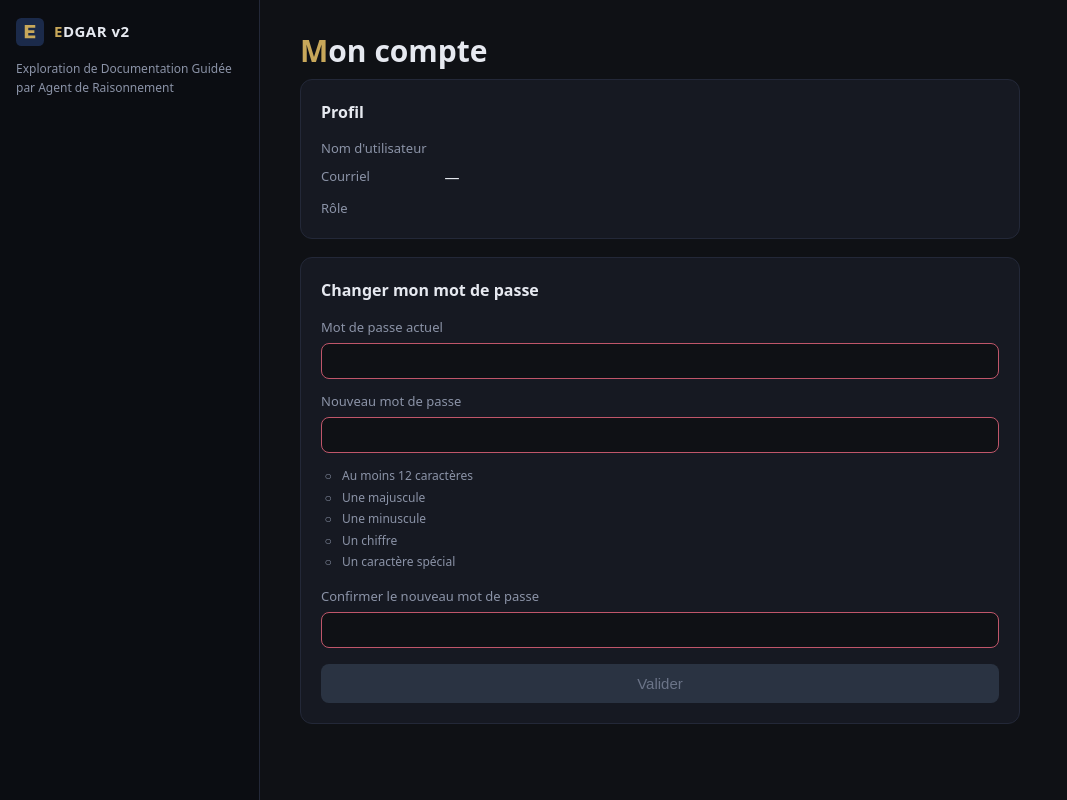
After one commit to guigou683/edgar2, a FastAPI app: template app/templates/account.html in a window 1280 px wide. The commit adds this page. Shown: the whole page, without its empty margins (0-1067 px from the left). Run offline with FastAPI, Linux system fonts and the light colour scheme; the template is opened without the code that fills it, so the values that code supplies are empty; parts of the project's set-up code (start-up, migrations or seed data) failed here and were passed over; some libraries are stand-ins or nearby versions.

Commit message:
v1.3.2 : gestion de compte (self-service et admin) et inscription contrôlée
Compte utilisateur (self-service)
- Nouvelle page « Mon compte » accessible à tout utilisateur connecté (profil +
  changement de mot de passe), avec lien dans la barre latérale.

Inscription
- Nom d'utilisateur au format « prenom.nom » : placeholder grisé, validation
  dynamique côté client et contrôle côté serveur.
- Validation dynamique des formulaires (inscription et mot de passe) : champs
  obligatoires entourés en rouge tant qu'ils sont invalides, checklist du mot de
  passe en direct (12 caractères, majuscule, minuscule, chiffre, spécial), et
  bouton d'envoi désactivé tant que tout n'est pas conforme.

Administration des comptes
- Modification de n'importe quel compte (nom d'utilisateur, courriel) pour
  corriger une erreur, avec contrôle d'unicité et de format.
- Suppression d'un compte en double geste : le bouton « Supprimer » n'apparaît
  qu'une fois le compte suspendu, avec fenêtre de confirmation ; suppression en
  cascade (sessions, réglages, conversations). Impossible de supprimer son propre
  compte ou un compte non suspendu.

Divers
- Version applicative portée à 1.3.2.

```diff
--- a/app/core/auth.py
+++ b/app/core/auth.py
@@ -73,6 +73,16 @@ _RE_UPPER = re.compile(r"[A-Z]")
 _RE_LOWER = re.compile(r"[a-z]")
 _RE_DIGIT = re.compile(r"[0-9]")
 _RE_SPECIAL = re.compile(r"[^A-Za-z0-9]")
+
+# Format « prenom.nom » (minuscules, éventuels traits d'union/apostrophes, un point séparateur).
+_RE_USERNAME = re.compile(r"^[a-zà-ÿ]+(?:[-'][a-zà-ÿ]+)*\.[a-zà-ÿ]+(?:[-'][a-zà-ÿ]+)*$")
+
+
+def validate_username_policy(username: str) -> tuple[bool, str]:
+    """Impose le format « prenom.nom » (minuscules) pour les demandes de compte."""
+    if not _RE_USERNAME.match(username or ""):
+        return False, "Le nom d'utilisateur doit être au format « prenom.nom » (en minuscules)."
+    return True, ""
 
 
 def validate_password_policy(password: str) -> tuple[bool, str]:
--- a/app/core/config.py
+++ b/app/core/config.py
@@ -12,7 +12,7 @@ from pathlib import Path
 class Settings:
     """Paramètres applicatifs résolus au démarrage."""
 
-    VERSION: str = "1.3.0"
+    VERSION: str = "1.3.2"
 
     # --- Services internes ---
     OLLAMA_URL: str = os.environ.get("OLLAMA_URL", "http://ollama:11434")
--- a/app/main.py
+++ b/app/main.py
@@ -330,6 +330,10 @@ async def register_submit(
         return _render_with_csrf(request, "auth/register.html",
                                  {"title": "Inscription",
                                   "error": "Vérifiez le nom d'utilisateur et la confirmation."})
+    ok_u, msg_u = auth.validate_username_policy(username)
+    if not ok_u:
+        return _render_with_csrf(request, "auth/register.html",
+                                 {"title": "Inscription", "error": msg_u})
     if "@" not in email or "." not in email.split("@")[-1]:
         return _render_with_csrf(request, "auth/register.html",
                                  {"title": "Inscription",
@@ -359,6 +363,18 @@ async def register_submit(
 # --------------------------------------------------------------------------
 # Changement de mot de passe (forcé au premier login admin)
 # --------------------------------------------------------------------------
+@app.get("/account")
+async def account_page(request: Request, changed: int = 0):
+    """Espace compte accessible à tout utilisateur connecté (profil + mot de passe)."""
+    user = auth.current_user(request)
+    if not user:
+        return RedirectResponse("/login", status_code=303)
+    return _render_with_csrf(request, "account.html", {
+        "title": "Mon compte", "user": user,
+        "confirm": "Mot de passe mis à jour." if changed else None,
+    })
+
+
 @app.get("/change-password")
 async def change_password_form(request: Request):
     user = auth.current_user(request)
@@ -396,10 +412,12 @@ async def change_password_submit(
     if new_password == current_password:
         return again("Le nouveau mot de passe doit différer de l'ancien.")
 
+    was_forced = bool(user["must_change_password"])
     db.update_password(user["id"], auth.hash_password(new_password), must_change=False)
     db.insert_audit("password_change", user["id"], user["username"],
                     client_ip(request), _ua(request), "")
-    return RedirectResponse("/", status_code=303)
+    # Changement forcé (1er login) -> accueil ; changement volontaire -> espace compte.
+    return RedirectResponse("/" if was_forced else "/account?changed=1", status_code=303)
 
 
 # --------------------------------------------------------------------------
@@ -830,10 +848,11 @@ async def admin_users_action(request: Request, user_id: int = Form(...),
     if not target:
         return RedirectResponse("/admin/users", status_code=303)
 
-    # Anti-verrouillage : un admin ne peut ni se suspendre ni se rétrograder lui-même.
-    if user_id == admin["id"] and action in ("suspend", "set_role"):
-        return users_page("Vous ne pouvez pas modifier votre propre rôle ni votre statut "
-                          "(sécurité anti-verrouillage).")
+    # Anti-verrouillage : un admin ne peut ni se suspendre, ni se rétrograder,
+    # ni se supprimer lui-même.
+    if user_id == admin["id"] and action in ("suspend", "set_role", "delete"):
+        return users_page("Vous ne pouvez pas modifier votre propre rôle, votre statut "
+                          "ni supprimer votre compte (sécurité anti-verrouillage).")
 
     if action == "activate":
         db.set_status(user_id, auth.STATUS_ACTIVE)
@@ -843,10 +862,49 @@ async def admin_users_action(request: Request, user_id: int = Form(...),
     elif action == "set_role" and role in auth.ROLES:
         db.set_role(user_id, role)
         db.revoke_user_sessions(user_id)              # rôle changé -> re-login (cible)
+    elif action == "delete":
+        # Suppression seulement après suspension (garde-fou : deux gestes distincts).
+        if target["status"] != auth.STATUS_SUSPENDED:
+            return users_page("Suspendez d'abord le compte, puis supprimez-le.")
+        db.delete_user(user_id)
     db.insert_audit(f"user_{action}", admin["id"], admin["username"],
                     client_ip(request), _ua(request),
                     f"cible={target['username']} role={role}")
     return RedirectResponse("/admin/users", status_code=303)
+
+
+@app.post("/admin/users/edit")
+async def admin_users_edit(request: Request, user_id: int = Form(...),
+                           username: str = Form(...), email: str = Form(""),
+                           csrf_token: str = Form(...)):
+    admin, resp = _guard(request, auth.ROLE_ADMIN)
+    if resp:
+        return resp
+
+    def users_page(error: str = "", ok: str = ""):
+        return _render_with_csrf(request, "admin/users.html", {
+            "user": admin, "title": "Comptes", "users": db.list_users(),
+            "roles": auth.ROLES, "error": error, "created": ok})
+
+    if not _check_csrf(request, csrf_token):
+        return users_page("Session expirée, réessayez.")
+    target = db.get_user_by_id(user_id)
+    if not target:
+        return RedirectResponse("/admin/users", status_code=303)
+    username = username.strip()
+    email = email.strip()
+    if not username:
+        return users_page("Le nom d'utilisateur est obligatoire.")
+    if email and ("@" not in email or "." not in email.split("@")[-1]):
+        return users_page("Courriel invalide.")
+    existing = db.get_user_by_username(username)
+    if existing and existing["id"] != user_id:
+        return users_page("Ce nom d'utilisateur est déjà pris.")
+
+    db.update_user_identity(user_id, username, email or None)
+    db.insert_audit("user_edit", admin["id"], admin["username"], client_ip(request),
+                    _ua(request), f"cible={target['username']}->{username} email={email or '—'}")
+    return users_page(ok=f"Compte « {username} » mis à jour.")
 
 
 @app.post("/admin/users/create")
--- a/app/static/css/edgar.css
+++ b/app/static/css/edgar.css
@@ -91,6 +91,30 @@ a:hover { color: var(--or); }
   border: none; border-radius: 8px; font-size: 15px; cursor: pointer;
 }
 .btn-primary:hover { background: var(--marine); }
+.btn-primary:disabled { background: #2a3342; color: #6b7488; cursor: not-allowed; }
+
+/* --- Validation dynamique des formulaires --- */
+.field-invalid { border-color: #c0566a !important; }
+.field-invalid:focus { border-color: #c0566a !important; }
+.pw-rules { list-style: none; margin: 2px 0 2px; padding: 0; font-size: 12px;
+  color: var(--text-muted); display: flex; flex-direction: column; gap: 3px; }
+.pw-rules li { display: flex; align-items: center; gap: 7px; }
+.pw-rules li.ok { color: #a7e0bd; }
+.pw-mark { width: 14px; display: inline-block; text-align: center; }
+
+/* --- Page « Mon compte » --- */
+.account-card { max-width: 560px; }
+.account-card h2 { margin: 0 0 12px; font-size: 16px; }
+.account-card form { display: flex; flex-direction: column; gap: 12px; }
+.account-card label { display: flex; flex-direction: column; gap: 6px; font-size: 13px; color: var(--text-muted); }
+.account-card input { background: var(--bg); color: var(--text); border: 1px solid var(--border);
+  border-radius: 8px; padding: 9px 12px; font-size: 14px; }
+.account-card input:focus { outline: none; border-color: var(--marine-acc); }
+.account-info { display: grid; grid-template-columns: max-content 1fr; gap: 8px 18px; margin: 0; }
+.account-info dt { color: var(--text-muted); font-size: 13px; }
+.account-info dd { margin: 0; color: var(--text); }
+.account-info .cap { text-transform: capitalize; }
+
 .alert { padding: 10px 12px; border-radius: 8px; font-size: 13px; margin: 0; }
 .alert-error { background: #3a1a1f; color: #f3b6bd; border: 1px solid #5a2630; }
 .alert-ok { background: #16321f; color: #a7e0bd; border: 1px solid #245038; }
@@ -310,6 +334,14 @@ a.btn-mini { text-decoration: none; display: inline-block; }
 .user-actions form { margin: 0; display: inline-flex; align-items: center; gap: 6px; }
 .role-form { display: inline-flex; gap: 6px; align-items: center; }
 .role-form select { background: var(--bg); color: var(--text); border: 1px solid var(--border); border-radius: 6px; padding: 5px 8px; font-size: 12px; }
+.user-edit > summary { list-style: none; cursor: pointer; display: inline-block; }
+.user-edit > summary::-webkit-details-marker { display: none; }
+.user-actions .user-edit-form { display: flex; flex-direction: column; align-items: stretch; gap: 8px;
+  margin-top: 8px; padding: 10px; background: var(--bg); border: 1px solid var(--border);
+  border-radius: 8px; min-width: 250px; }
+.user-edit-form label { display: flex; flex-direction: column; gap: 4px; font-size: 12px; color: var(--text-muted); }
+.user-edit-form input { background: var(--bg-elev); color: var(--text); border: 1px solid var(--border);
+  border-radius: 6px; padding: 6px 8px; font-size: 13px; }
 
 /* --- Indicateur « Réflexion en cours » --- */
 .thinking-text { color: var(--text-muted); font-style: italic; }
--- /dev/null
+++ b/app/templates/account.html
@@ -0,0 +1,36 @@
+{% extends "base.html" %}
+{% block content %}
+<div class="admin">
+  <h1>Mon compte</h1>
+
+  {% if confirm %}<p class="alert alert-ok">{{ confirm }}</p>{% endif %}
+
+  <div class="admin-card account-card">
+    <h2>Profil</h2>
+    <dl class="account-info">
+      <dt>Nom d'utilisateur</dt><dd>{{ user.username }}</dd>
+      <dt>Courriel</dt><dd>{{ user.email or "—" }}</dd>
+      <dt>Rôle</dt><dd class="cap">{{ user.role }}</dd>
+    </dl>
+  </div>
+
+  <div class="admin-card account-card">
+    <h2>Changer mon mot de passe</h2>
+    {% if error %}<p class="alert alert-error">{{ error }}</p>{% endif %}
+    <form method="post" action="/change-password" autocomplete="off" data-validate-form>
+      <input type="hidden" name="csrf_token" value="{{ csrf_token }}">
+      <label>Mot de passe actuel
+        <input type="password" name="current_password" required data-rule="required">
+      </label>
+      <label>Nouveau mot de passe
+        <input type="password" name="new_password" required data-rule="password" data-pw-input>
+      </label>
+      {% include "partials/password_rules.html" %}
+      <label>Confirmer le nouveau mot de passe
+        <input type="password" name="confirm" required data-rule="confirm">
+      </label>
+      <button class="btn-primary" type="submit">Valider</button>
+    </form>
+  </div>
+</div>
+{% endblock %}
--- a/app/templates/base.html
+++ b/app/templates/base.html
@@ -36,6 +36,7 @@
         <div class="account-name">{{ user.username }}</div>
         <div class="account-role">{{ user.role }}</div>
         <div class="account-sep"></div>
+        <a class="account-link" href="/account">Mon compte</a>
         <a class="account-link" href="/documents">Documents</a>
         {% if user.role in ('contributor', 'admin') %}
         <a class="account-link" href="/contribute">Importer des documents</a>
--- /dev/null
+++ b/app/templates/partials/password_rules.html
@@ -0,0 +1,7 @@
+<ul class="pw-rules" data-pw-rules>
+  <li data-pw="len"><span class="pw-mark">○</span> Au moins 12 caractères</li>
+  <li data-pw="upper"><span class="pw-mark">○</span> Une majuscule</li>
+  <li data-pw="lower"><span class="pw-mark">○</span> Une minuscule</li>
+  <li data-pw="digit"><span class="pw-mark">○</span> Un chiffre</li>
+  <li data-pw="special"><span class="pw-mark">○</span> Un caractère spécial</li>
+</ul>
```
Also changed, not shown: app/core/db.py (+14 -0 lines), app/static/js/chat.js (+45 -0 lines), app/templates/admin/users.html (+25 -0 lines), app/templates/auth/change_password.html (+5 -5 lines), app/templates/auth/register.html (+8 -6 lines).
